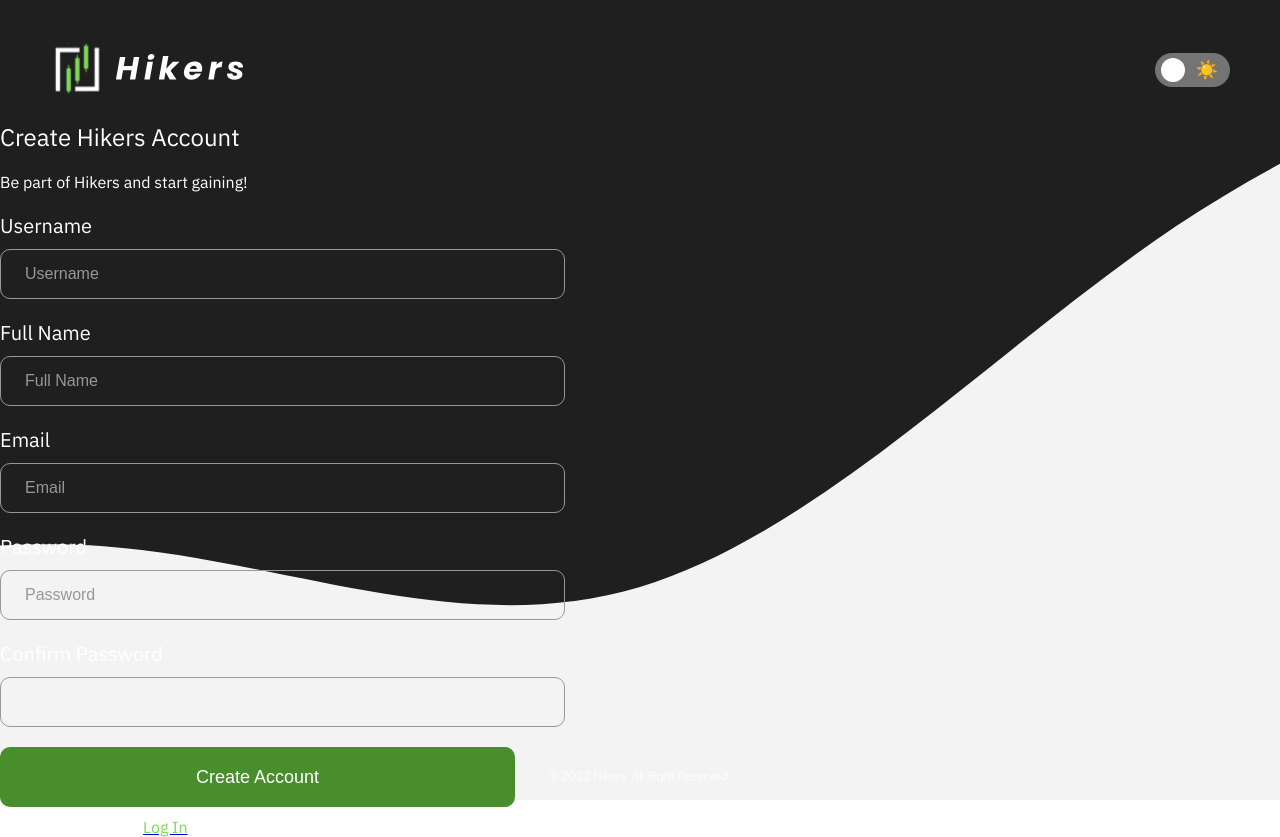
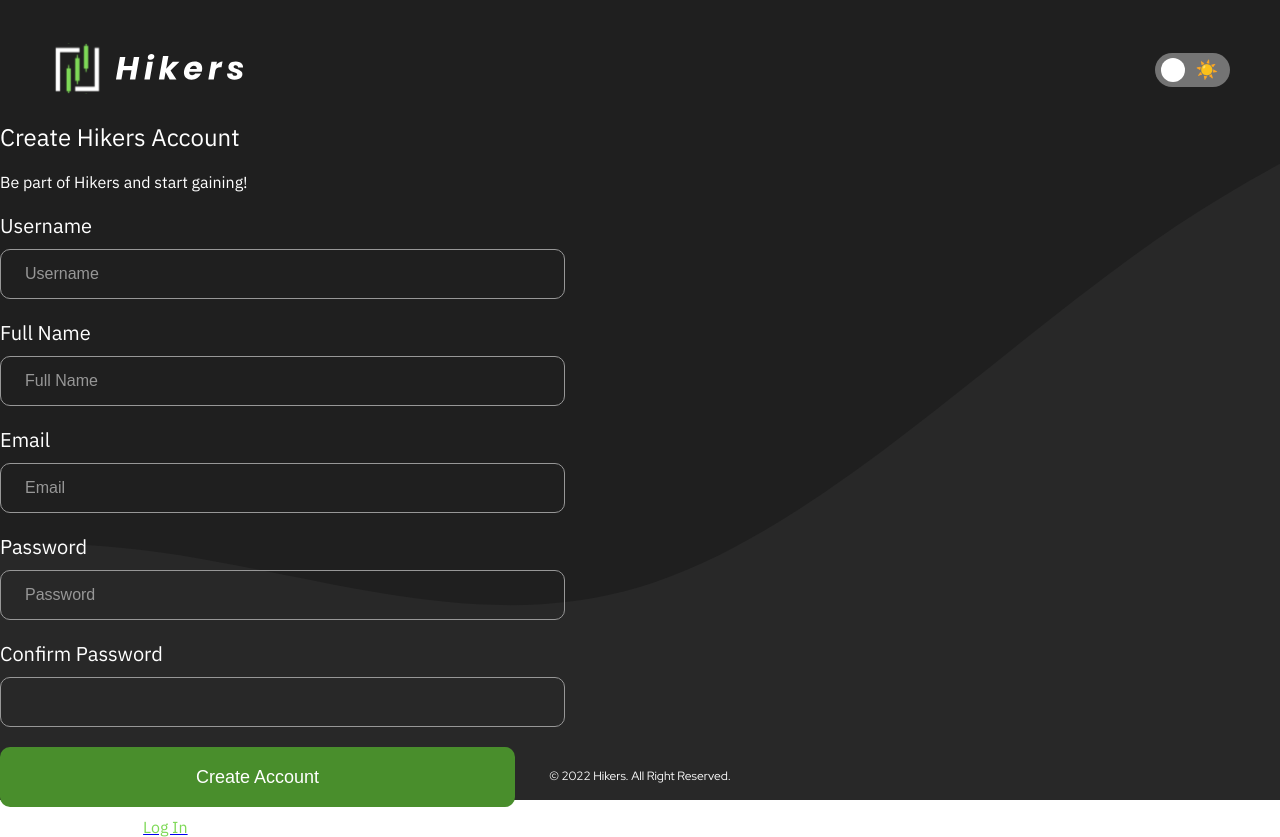
Before and after one commit to suhailajapar/DRC_Project, a React (Create React App) app: page /signup in a window 1280 px wide. Built offline with nearby package versions, Linux system fonts and the light colour scheme.

Commit message:
minor fix on css & theme

```diff
--- a/package.json
+++ b/package.json
@@ -23,11 +23,11 @@
     "react-hook-form": "^7.27.1",
     "react-router-dom": "^6.2.1",
     "react-scripts": "5.0.0",
-    "sass": "^1.49.9",
-    "styled-components": "^5.3.3",
     "react-slick": "^0.28.1",
     "react-swipeable-views": "^0.14.0",
+    "sass": "^1.49.9",
     "slick-carousel": "^1.8.1",
+    "styled-components": "^5.3.3",
     "web-vitals": "^2.1.4",
     "ws": "^8.5.0"
   },
--- a/src/components/Login/Login.css
+++ b/src/components/Login/Login.css
@@ -5,16 +5,17 @@ font-family: 'IBM Plex Sans', sans-serif;
 /* Light mode at below */
 
 /* Dark mode */
-/*
+
 .login {
   background-color: #1f1f1f;
   background-image: url("./../../assets/Waves/wave_dark.svg");
   background-position: bottom;
+  height: 100vh;
   background-repeat: no-repeat;
   background-size: cover;
   color: white;
   font-family: "IBM Plex Sans", sans-serif;
-} */
+}
 
 .login-container {
   display: flex;
--- a/src/components/ModeSwitch/Theme.js
+++ b/src/components/ModeSwitch/Theme.js
@@ -16,7 +16,7 @@ export const lightTheme = {
 export const darkTheme = {
   body: "#1F1F1F",
   fontColor: "#fff",
-  backgroundImg: DarkWave,
+  backgroundImg: `url(${DarkWave})`,
   // banner: "#000",
   // title: "#c7d2fe",
   // searchBar: "#575757",
```
Also changed, not shown: 1 other file (tests, documents, lock files or other folders).
